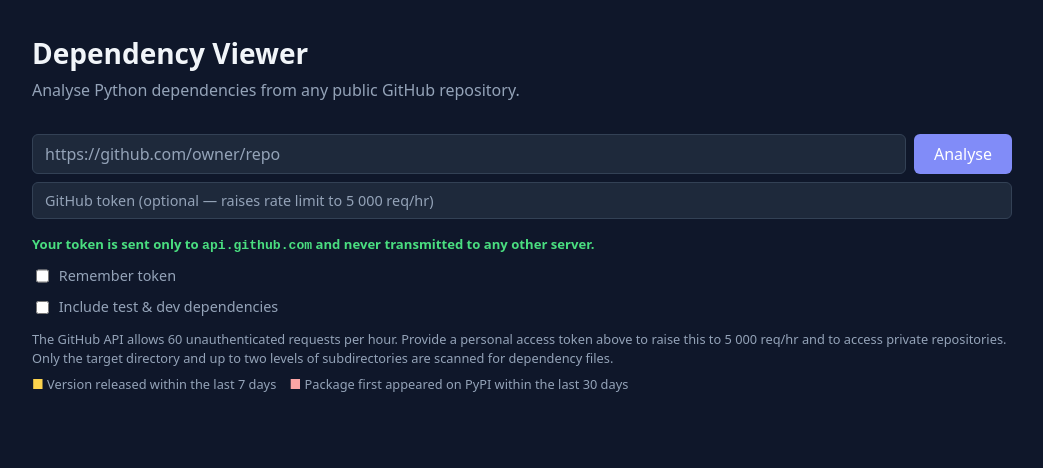
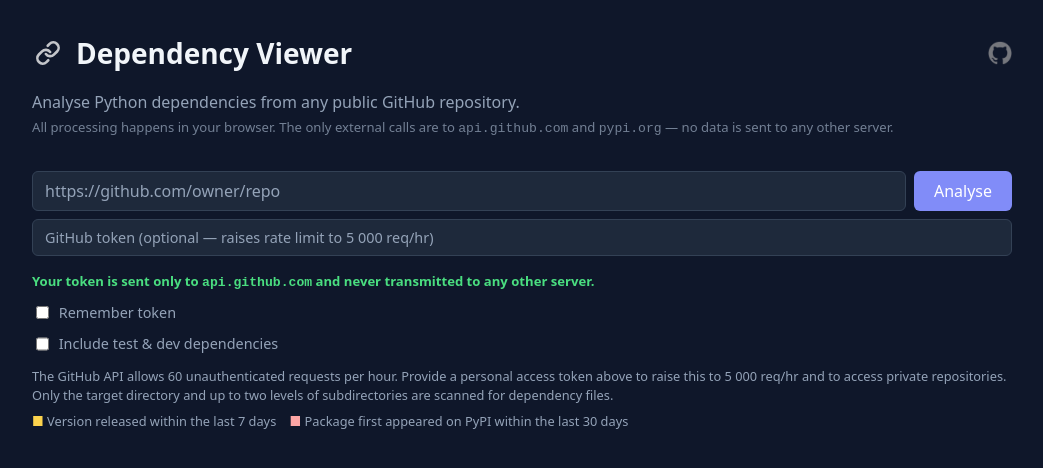
Before and after one commit to simbados/depsview, a website with bundled scripts: page web/index.html in a window 1280 px wide. Shown: the whole page, without its empty margins (118-1161 px from the left). Built offline with nearby package versions, Linux system fonts and the light colour scheme.

Commit message:
Add favicon and logo

```diff
--- a/web/index.html
+++ b/web/index.html
@@ -4,12 +4,20 @@
   <meta charset="UTF-8">
   <meta name="viewport" content="width=device-width, initial-scale=1">
   <title>Dependency Viewer</title>
+  <link rel="icon" type="image/svg+xml" href="favicon.svg">
   <link rel="stylesheet" href="style.css">
 </head>
 <body>
   <main>
-    <h1>Dependency Viewer</h1>
+    <header class="site-header">
+      <a href="/web/"><img src="logo.svg" alt="Dependency Viewer" class="header-logo"></a>
+      <h1>Dependency Viewer</h1>
+      <a href="https://github.com/simbados/depsview" target="_blank" rel="noopener noreferrer">
+        <img src="github-mark.png" alt="GitHub" class="header-github">
+      </a>
+    </header>
     <p class="tagline">Analyse Python dependencies from any public GitHub repository.</p>
+    <p class="tagline-sub">All processing happens in your browser. The only external calls are to <code>api.github.com</code> and <code>pypi.org</code> — no data is sent to any other server.</p>
 
     <form id="form" autocomplete="off">
       <div class="input-row">
--- a/web/style.css
+++ b/web/style.css
@@ -15,6 +15,36 @@
 
 * { box-sizing: border-box; }
 
+.site-header {
+  display: flex;
+  align-items: center;
+  gap: 0.75rem;
+  margin-bottom: 1rem;
+}
+
+.site-header h1 { margin: 0; flex: 1; }
+
+.header-logo {
+  display: block;
+  width: 32px;
+  height: 32px;
+  opacity: 0.75;
+  transition: opacity 0.15s;
+}
+
+.header-logo:hover { opacity: 1; }
+
+.header-github {
+  display: block;
+  width: 24px;
+  height: 24px;
+  opacity: 0.5;
+  filter: invert(1);
+  transition: opacity 0.15s;
+}
+
+.header-github:hover { opacity: 0.9; }
+
 body {
   background: var(--bg);
   color: var(--text);
@@ -27,7 +57,8 @@
 main { max-width: 980px; margin: 0 auto; }
 
 h1 { font-size: 1.75rem; margin: 0 0 0.25rem; }
-.tagline { color: var(--muted); margin: 0 0 2rem; }
+.tagline { color: var(--muted); margin: 0 0 0.25rem; }
+.tagline-sub { font-size: 0.82rem; color: var(--muted); margin: 0 0 2rem; opacity: 0.75; }
 
 /* ── Form ─────────────────────────────────────────────────────────────────── */
 .input-row {
```
Also changed, not shown: web/favicon.svg (added), web/github-mark.png (added), web/logo.svg (added).
